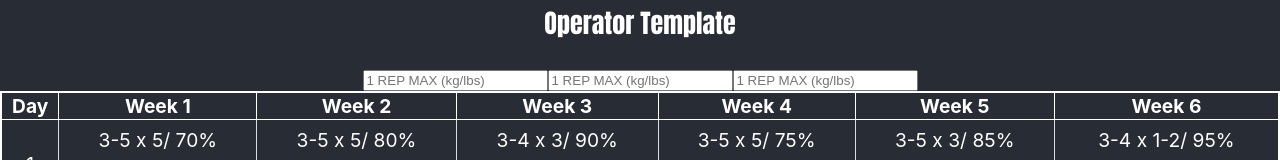
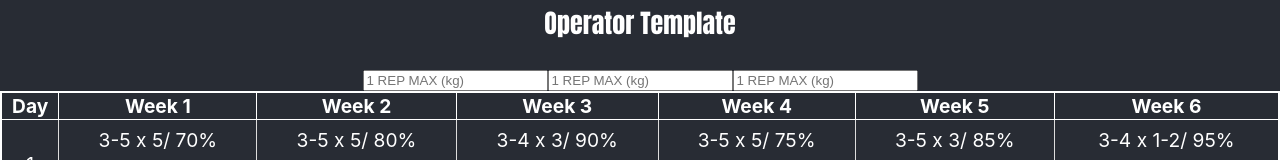
Before and after one commit to tomwebb2022/operatortemplate, a React (Create React App) app: page / in a window 1280 px wide. Shown: the part 192-352 px from the top of the page. Built offline with nearby package versions, Linux system fonts and the light colour scheme.

Commit message:
changed to kg only, will look at how to do lbs instead

```diff
--- a/src/Input.js
+++ b/src/Input.js
@@ -16,17 +16,17 @@ function Input({ onInputChange1, onInputChange2, onInputChange3 }) {
     <div className="Input">
       <input
         type="number"
-        placeholder="1 REP MAX (kg/lbs)"
+        placeholder="1 REP MAX (kg)"
         onChange={handleInputChange1}
       />
       <input
         type="number"
-        placeholder="1 REP MAX (kg/lbs)"
+        placeholder="1 REP MAX (kg)"
         onChange={handleInputChange2}
       />
       <input
         type="number"
-        placeholder="1 REP MAX (kg/lbs)"
+        placeholder="1 REP MAX (kg)"
         onChange={handleInputChange3}
       />
     </div>
```
